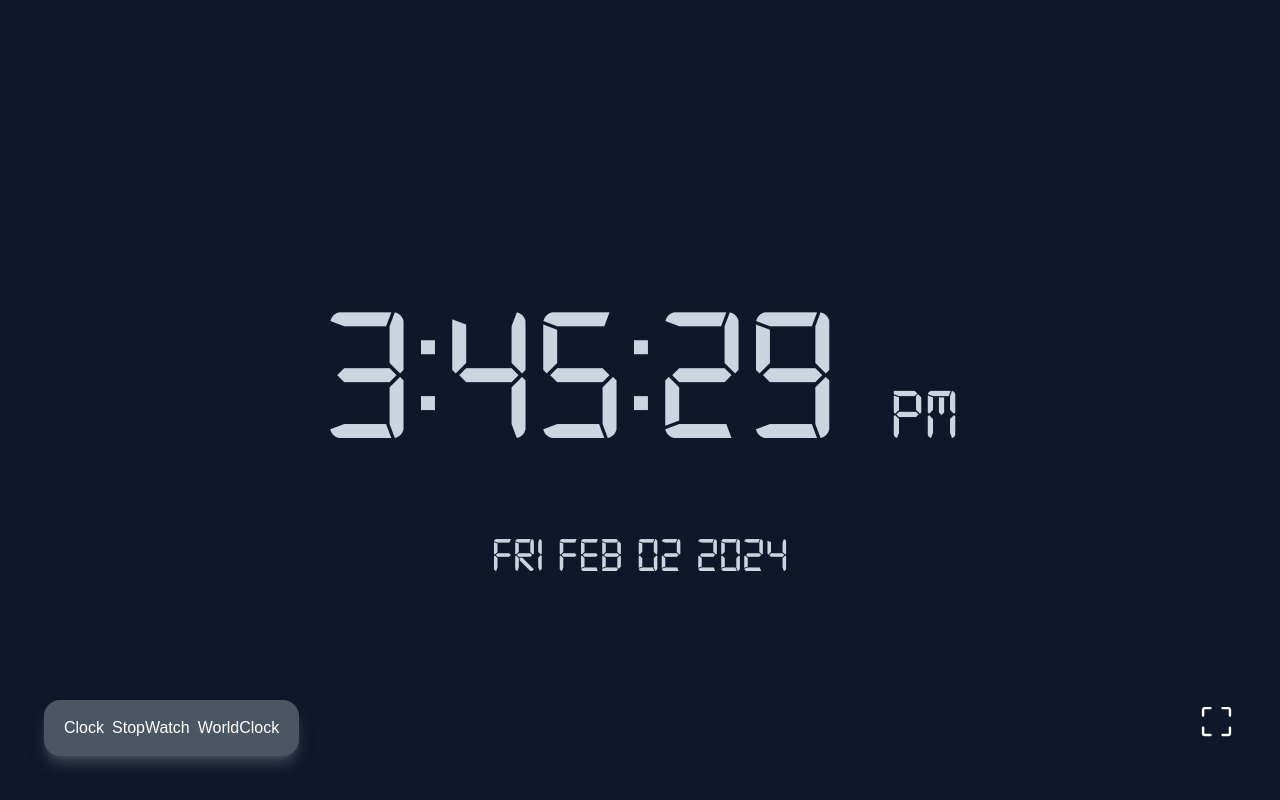
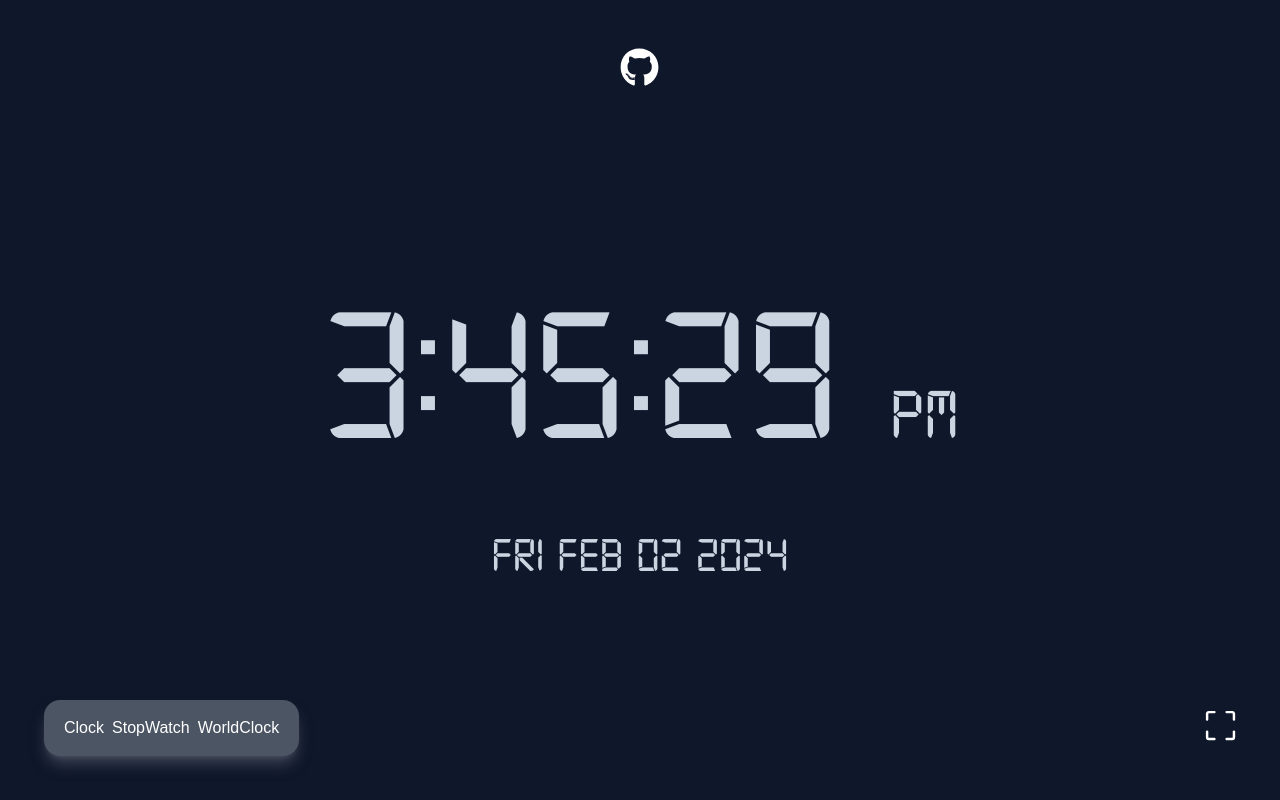
Before and after one commit to amirrahemi01/basic-clock-reactjs, a React (Create React App) app: page / in a window 1280 px wide. Built offline with nearby package versions, Linux system fonts and the light colour scheme.

Commit message:
add Github component

```diff
--- a/src/components/clock/MainClock.tsx
+++ b/src/components/clock/MainClock.tsx
@@ -7,6 +7,7 @@ import Clock from "./Clock";
 import DigitalClock from "./DigitalClock";
 import { GoScreenFull } from "react-icons/go";
 import { RxExitFullScreen } from "react-icons/rx";
+import Github from "../github/Github";
 
 // import "../../assets/styles/clock.css";
 
@@ -63,7 +64,7 @@ const MainClock = (props: Props) => {
     <div className="bg-slate-900 text-Slate-100 h-lvh flex flex-col items-center justify-center">
       <br />
 
-      <div className="text-white absolute bottom-0 right-0 m-11 text-4xl">
+      <div className="text-white absolute bottom-0 right-0 m-10 text-4xl transition hover:scale-150">
         {!fullscreen ? (
           <button onClick={toggleFullScreen}>
             <GoScreenFull />
@@ -75,6 +76,8 @@ const MainClock = (props: Props) => {
         )}
       </div>
 
+      <Github />
+
       {renderSwitch()}
     </div>
   );
--- /dev/null
+++ b/src/components/github/Github.tsx
@@ -0,0 +1,18 @@
+import React from "react";
+import { FaGithub } from "react-icons/fa6";
+
+type Props = {};
+
+const Github = (props: Props) => {
+  return (
+    <a
+    target="_blank"
+      href="https://github.com/amirrahemi01/basic-clock-reactjs"
+      className="text-white text-4xl absolute top-0 m-12 transition hover:scale-150"
+    >
+      <FaGithub />
+    </a>
+  );
+};
+
+export default Github;
```
